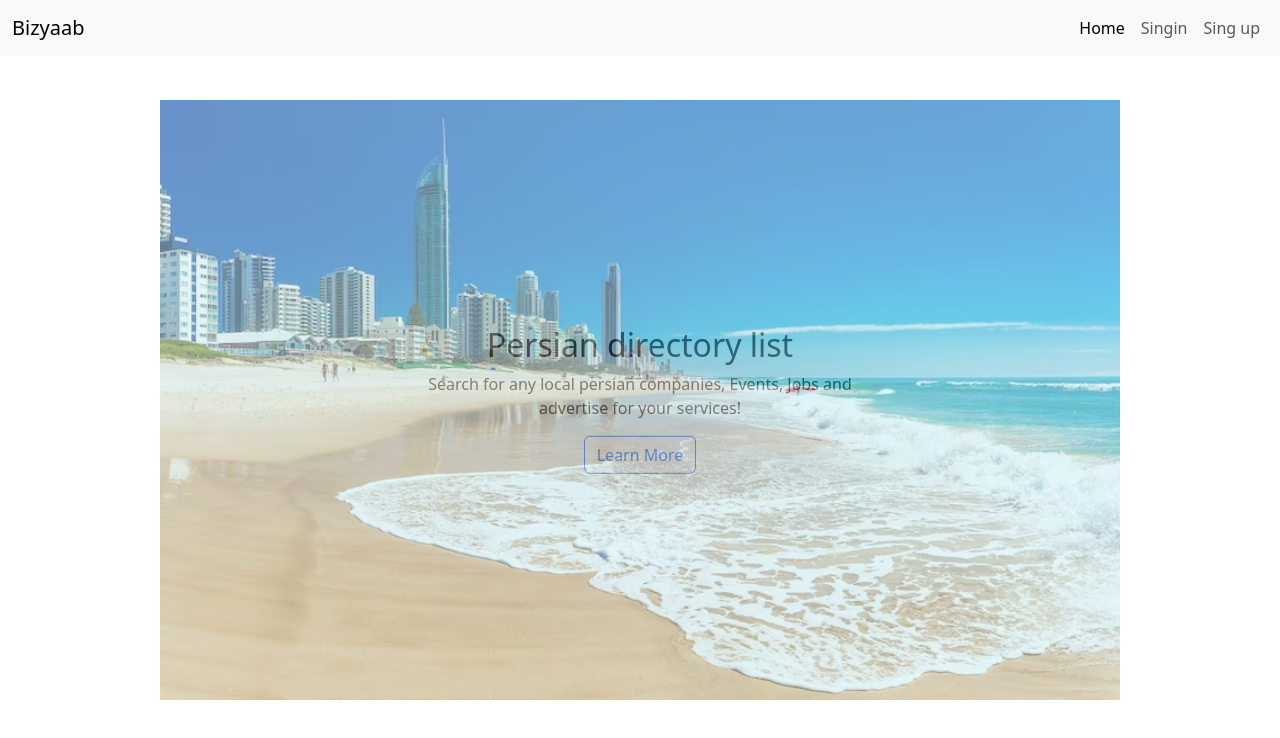
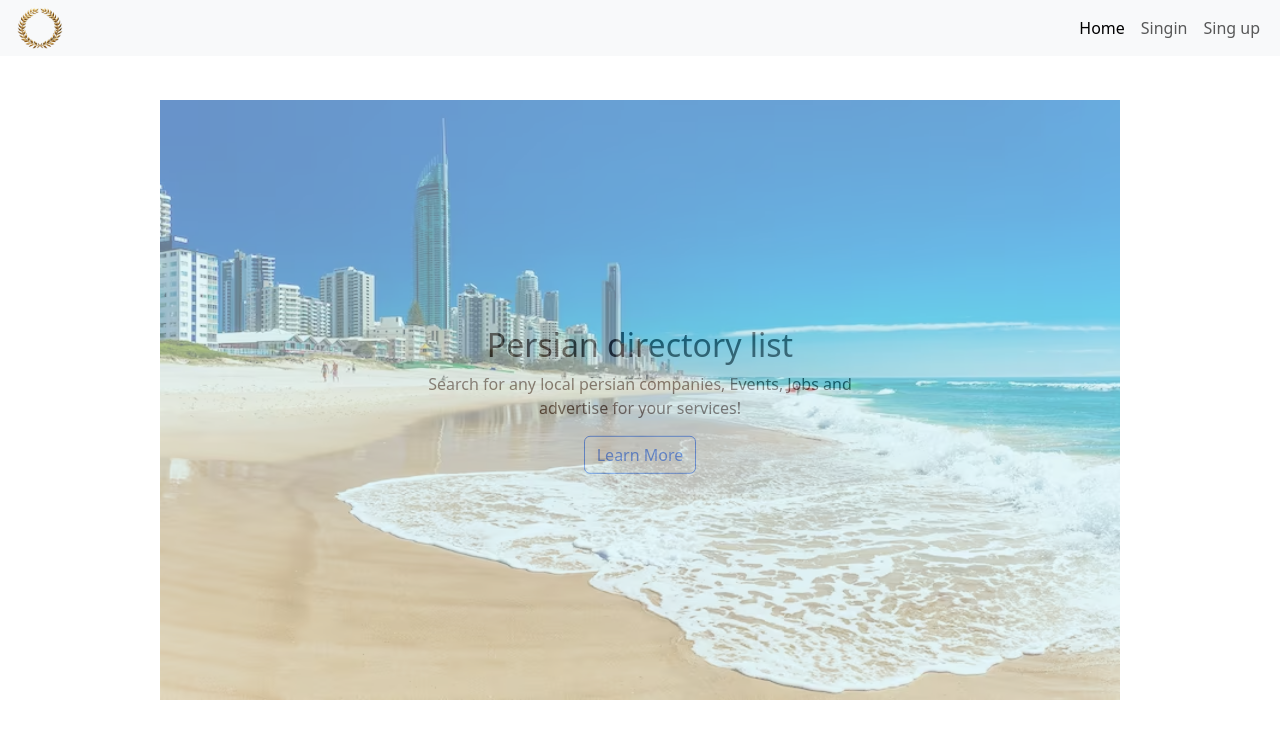
Before and after one commit to zfharb/mymadinax, a React (Vite) app: page / in a window 1280 px wide. Shown: the top 738 px of the page. Built offline with nearby package versions, Linux system fonts and the light colour scheme.

Commit message:
modify header component

```diff
--- a/src/App.css
+++ /dev/null
@@ -1,5 +0,0 @@
-
-.container {
-  /* background-color: AliceBlue; */
-  height: 100vh;
-}
--- a/src/components/Header.jsx
+++ b/src/components/Header.jsx
@@ -1,21 +1,20 @@
+import crown from '/src/images/crown.png'
+
 function Header() {
-
 
   return (
       <>
 
         <nav class="navbar  navbar-expand-lg navbar-light bg-light">
           <div class="container-fluid">
-            <a class="navbar-brand" href="#">Bizyaab</a>
-            <button class="navbar-toggler" type="button"
-                    data-bs-toggle="collapse"
-                    data-bs-target="#navbarSupportedContent"
-                    aria-controls="navbarSupportedContent"
-                    aria-expanded="false"
-                    aria-label="Toggle navigation">
-              <span class="navbar-toggler-icon"></span>
-            </button>
-            <div class="collapse navbar-collapse" id="navbarSupportedContent">
+          <img class="w-0 h-100 position-absolute"
+                src={crown}
+                style={{
+                  backgroundSize: 'cover',
+                  backgroundRepeat: 'no-repeat'
+                }}
+                 alt="...."/>
+            <div class="collapse navbar-collapse">
               <ul class="navbar-nav mb-2 mb-lg-0 ms-auto">
                 <li class="nav-item">
                   <a class="nav-link active" aria-current="page" href="/home">Home</a>
--- a/src/components/Home.jsx
+++ b/src/components/Home.jsx
@@ -1,5 +1,4 @@
 import goldCoast from '/src/images/gold-coast.jpeg'
-
 
 function Home() {
 
@@ -10,7 +9,6 @@ function Home() {
           <img class="w-100 h-100 position-absolute"
                 src={goldCoast}
                 style={{
-                  backgroundImage: goldCoast,
                   backgroundSize: 'cover',
                   backgroundRepeat: 'no-repeat'
                 }}
```
Also changed, not shown: src/images/crown.png (renamed from src/images/Remove.png).
